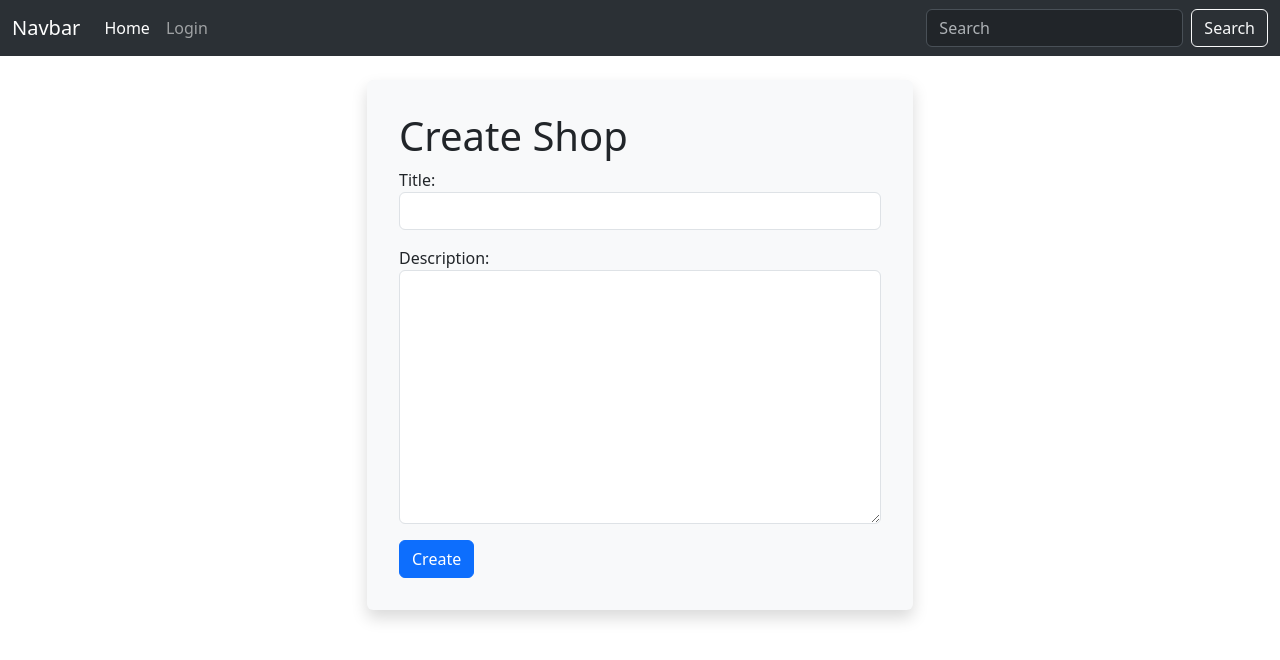
After one commit to al-rafi304/Ecommerce-Website, a Django app: template ecom_website/store/templates/store/create_shop.html in a window 1280 px wide. The commit adds this page. Shown: the top 660 px of the page. Run offline with Django 4.2, Linux system fonts and the light colour scheme; the template is opened without the code that fills it: values that come from a table or form of the project are taken from there, others are empty.

Commit message:
Shop Creation Done

```diff
--- /dev/null
+++ b/ecom_website/store/forms.py
@@ -0,0 +1,15 @@
+from django import forms
+from .models import Shop
+
+class ShopForm(forms.ModelForm):
+    class Meta:
+        model = Shop
+        fields = ('title', 'description')
+
+    def __init__(self, *args, **kwargs) -> None:
+        super(ShopForm, self).__init__(*args, **kwargs)
+
+        class_attr = 'form-control'
+
+        self.fields['title'].widget.attrs['class'] = class_attr
+        self.fields['description'].widget.attrs['class'] = class_attr
--- a/ecom_website/store/templates/store/base.html
+++ b/ecom_website/store/templates/store/base.html
@@ -18,6 +18,13 @@
               <li class="nav-item">
                 <a class="nav-link active" aria-current="page" href="{% url 'home' %}">Home</a>
               </li>
+              {% if user.is_authenticated and user.is_seller == False %}
+
+                <li class="nav-item">
+                    <a class="nav-link active" aria-current="page" href="{% url 'create_shop' %}">Create Shop</a>
+                </li>
+
+              {% endif %}
               <li class="nav-item">
                 {% if user.is_authenticated %}
                     <a class="nav-link" data-bs-toggle="modal" data-bs-target="#logoutModal" href="#">Logout</a>
--- /dev/null
+++ b/ecom_website/store/templates/store/create_shop.html
@@ -0,0 +1,20 @@
+{% extends 'store/base.html' %}
+
+{% block content %}
+    <div class="container my-4 ">
+        <div class="row justify-content-center ">
+            <div class="col-md-6">
+                <div class="card bg-light text-dark rounded shadow p-3 mb-5 bg-body-tertiary rounded border-0">
+                    <div class="card-body">
+                        <h1 class="card-title">Create Shop</h1>
+                        <form method="POST">
+                            {% csrf_token %}
+                            {{ form.as_p }}
+                            <button type="submit" class="btn btn-primary">Create</button>
+                        </form>
+                    </div>
+                </div>
+            </div>
+        </div>
+    </div>
+{% endblock %}
--- a/ecom_website/store/urls.py
+++ b/ecom_website/store/urls.py
@@ -3,4 +3,5 @@ from . import views
 
 urlpatterns = [
     path('', views.home, name ='home'),
+    path('store/create', views.create_shop, name = 'create_shop'),
 ]
```
Also changed, not shown: ecom_website/store/views.py (+32 -2 lines), ecom_website/db.sqlite3.
